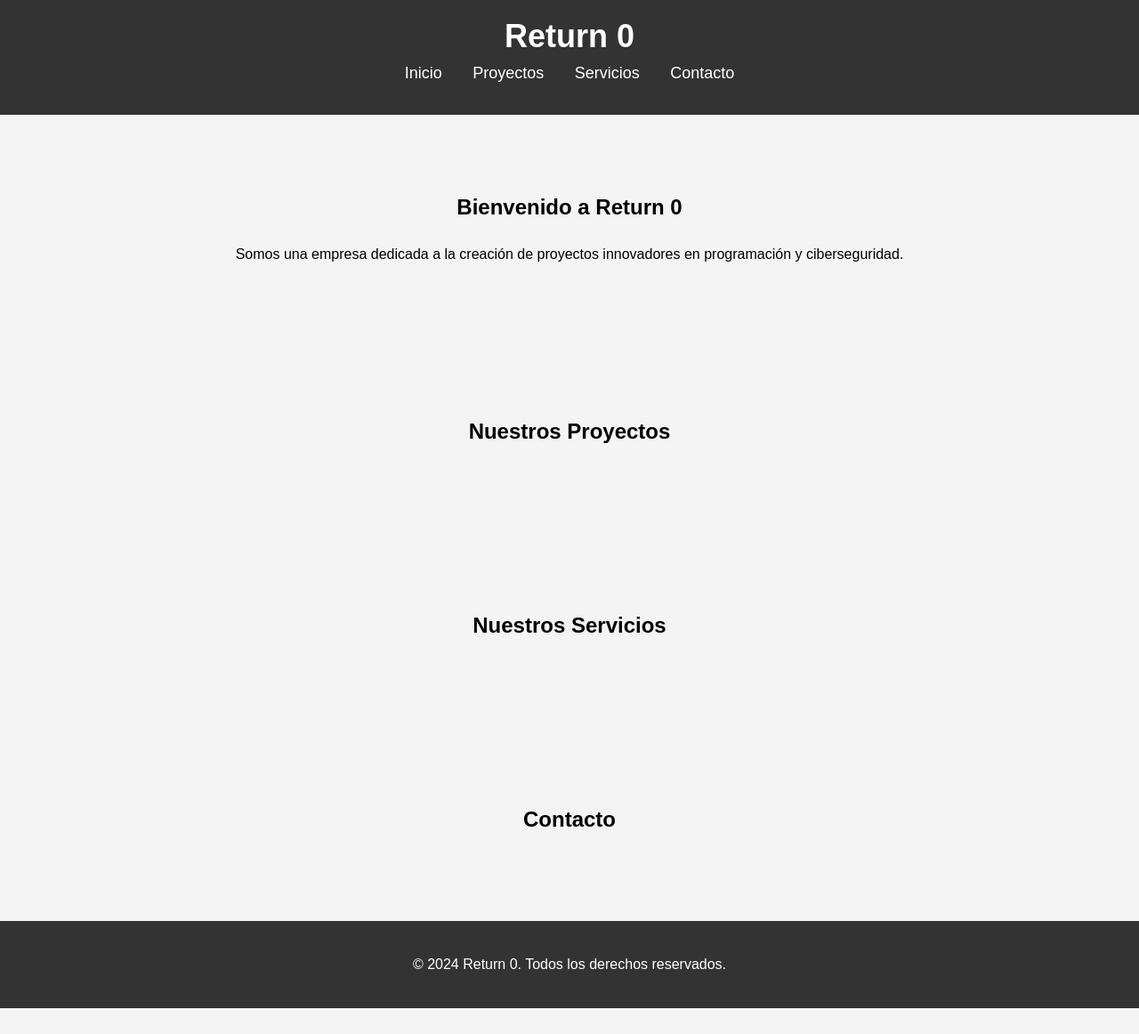
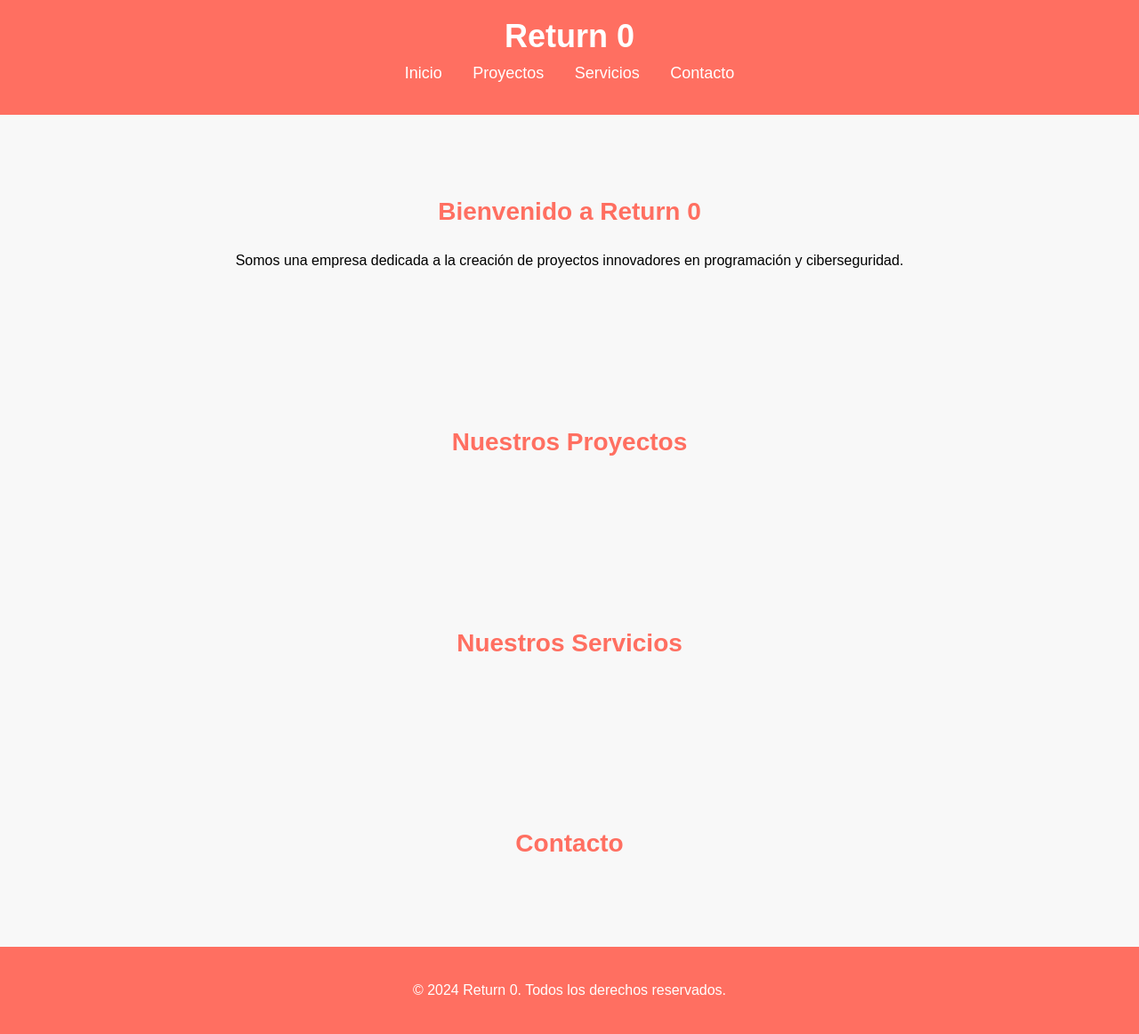
Before and after one commit to yahziem/Returm-0, a plain HTML site: page index.html in a window 1280 px wide. Shown: the whole page at 89% size. Before the commit the page ends 1133 px from the top, so only its background shows below. Drawn offline with Linux system fonts and the light colour scheme.

Commit message:
git add.

```diff
--- a/styles.css
+++ b/styles.css
@@ -3,7 +3,7 @@ body {
     font-family: Arial, sans-serif;
     margin: 0;
     padding: 0;
-    background-color: #f4f4f4; /* Cambio el color de fondo */
+    background-color: #f8f8f8; /* Cambio el color de fondo */
 }
 
 .container {
@@ -15,7 +15,7 @@ body {
 
 /* Estilos del encabezado */
 header {
-    background-color: #333;
+    background-color: #ff6f61; /* Cambio el color de fondo */
     color: #fff;
     padding: 20px 0; /* Incremento el padding */
     text-align: center;
@@ -24,6 +24,7 @@ header {
 header h1 {
     margin: 0;
     font-size: 36px; /* Aumento el tamaño de fuente */
+    color: #fff; /* Color de texto blanco */
 }
 
 nav ul {
@@ -45,6 +46,11 @@ nav ul li a {
     color: #fff;
     text-decoration: none;
     font-size: 18px; /* Aumento el tamaño de fuente */
+    transition: color 0.3s; /* Agrego transición de color */
+}
+
+nav ul li a:hover {
+    color: #ffd166; /* Cambio de color al pasar el mouse */
 }
 
 /* Estilos de las secciones */
@@ -55,12 +61,13 @@ section {
 
 section h2 {
     margin-bottom: 30px; /* Incremento el margen inferior */
-    font-size: 24px; /* Aumento el tamaño de fuente */
+    font-size: 28px; /* Aumento el tamaño de fuente */
+    color: #ff6f61; /* Cambio de color */
 }
 
 /* Estilos del pie de página */
 footer {
-    background-color: #333;
+    background-color: #ff6f61; /* Cambio el color de fondo */
     color: #fff;
     text-align: center;
     padding: 20px 0; /* Incremento el padding */
```
